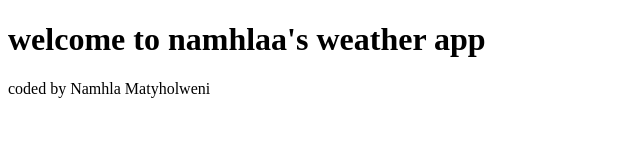
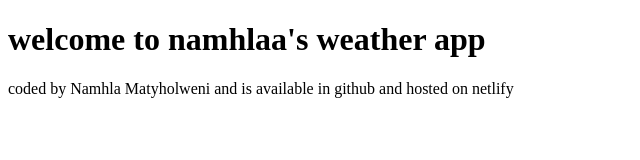
Before and after one commit to pikolethu/namhla, a plain HTML site: page index.html in a window 1280 px wide. Shown: the whole page, without its empty margins (0-640 px from the left). Drawn offline with Linux system fonts and the light colour scheme.

Commit message:
Update index.html
expanded on my footer

```diff
--- a/index.html
+++ b/index.html
@@ -8,7 +8,7 @@
 <body>
     <h1>welcome to namhlaa's weather app</h1>
     <footer>
-       coded by Namhla Matyholweni
+       coded by Namhla Matyholweni and is available in github and hosted on netlify
     </footer>
 </body>
 </html>
```
